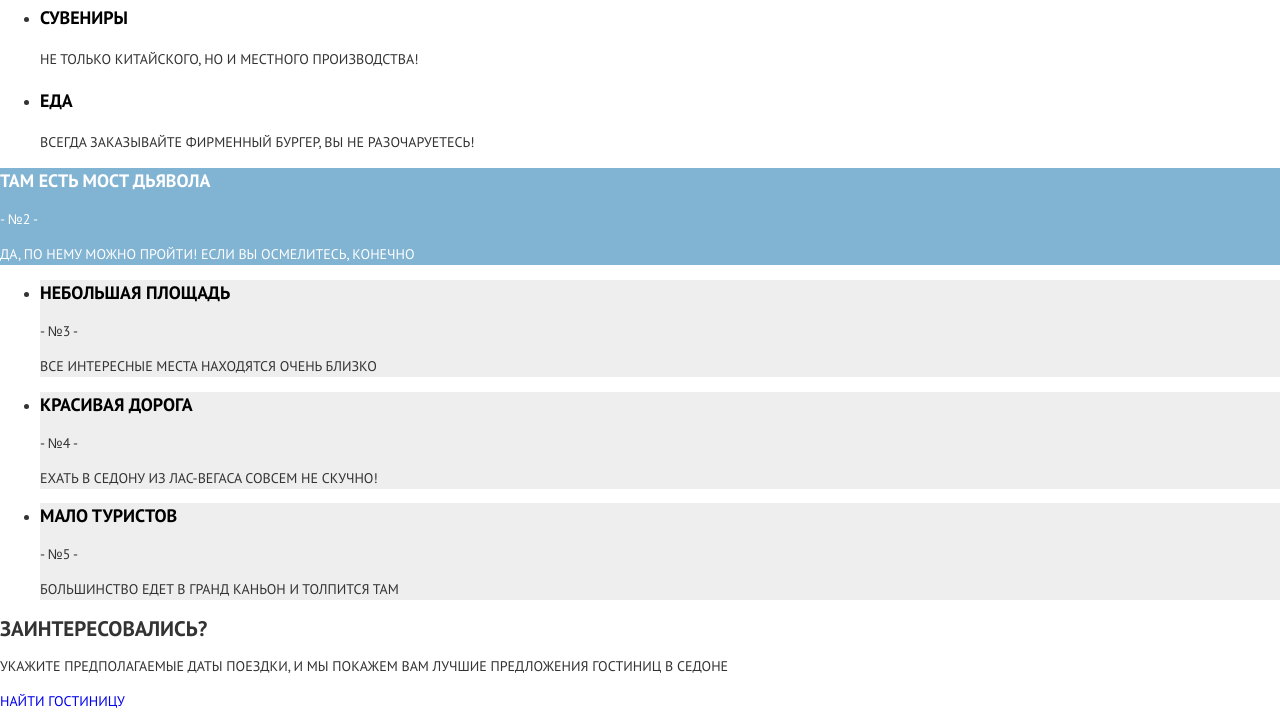
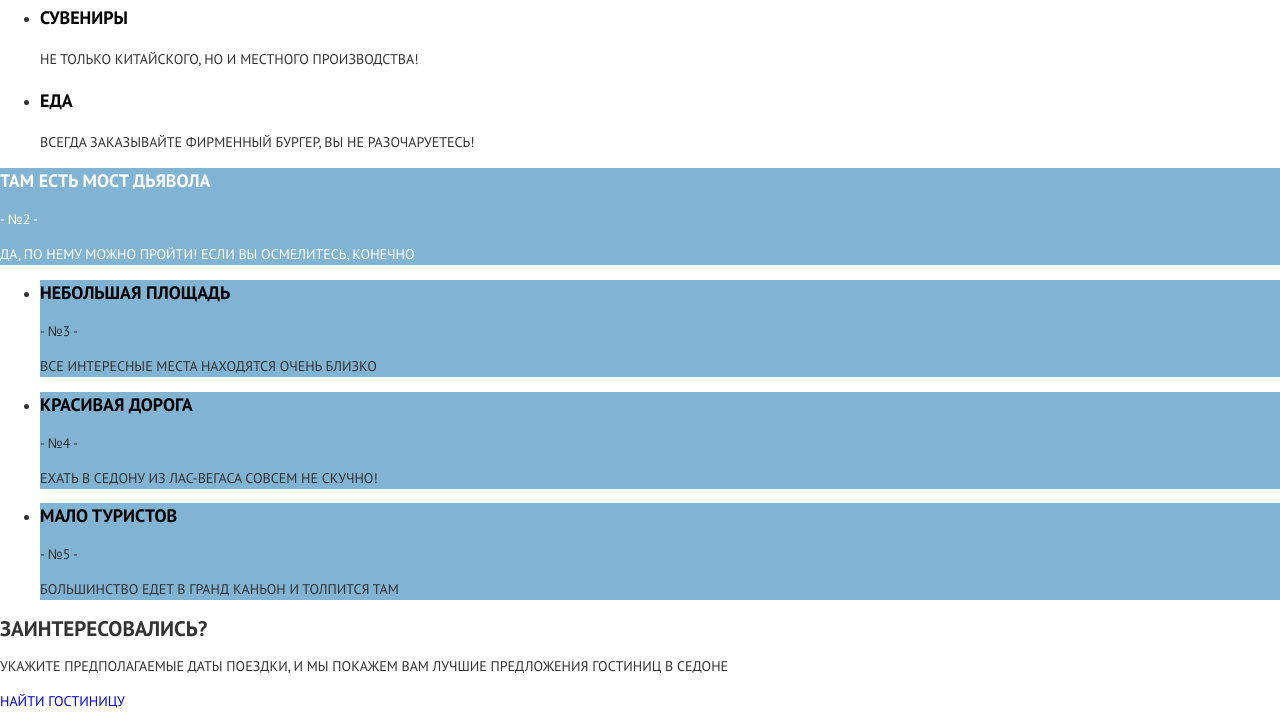
Before and after one commit to Kaba4anin/921765-sedona-16, a website: page source/index.html in a window 1280 px wide. Shown: the part 568-1295 px from the top of the page. Drawn offline with nearby package versions, Linux system fonts and the light colour scheme; files that its build step writes are made by us from their sources; files whose address does not match are found by name.

Commit message:
убрал из разметки ненужные модификаторы

```diff
--- a/source/index.html
+++ b/source/index.html
@@ -72,17 +72,17 @@
         </div>
         <div class="advantages__description">
           <ul class="advantages__list">
-            <li class="advantages__item gray">
+            <li class="advantages__item">
               <h2 class="advantages__headline">Небольшая площадь</h2>
               <p class="advantages__text">- №3 -</p>
               <p class="advantages__text">Все интересные места находятся очень близко</p>
             </li>
-            <li class="advantages__item gray">
+            <li class="advantages__item">
               <h2 class="advantages__headline">Красивая дорога</h2>
               <p class="advantages__text">- №4 -</p>
               <p class="advantages__text">Ехать в седону из Лас-Вегаса совсем не скучно!</p>
             </li>
-            <li class="advantages__item gray">
+            <li class="advantages__item">
               <h2 class="advantages__headline">Мало туристов</h2>
               <p class="advantages__text">- №5 -</p>
               <p class="advantages__text">Большинство едет в Гранд каньон и толпится там</p>
```
